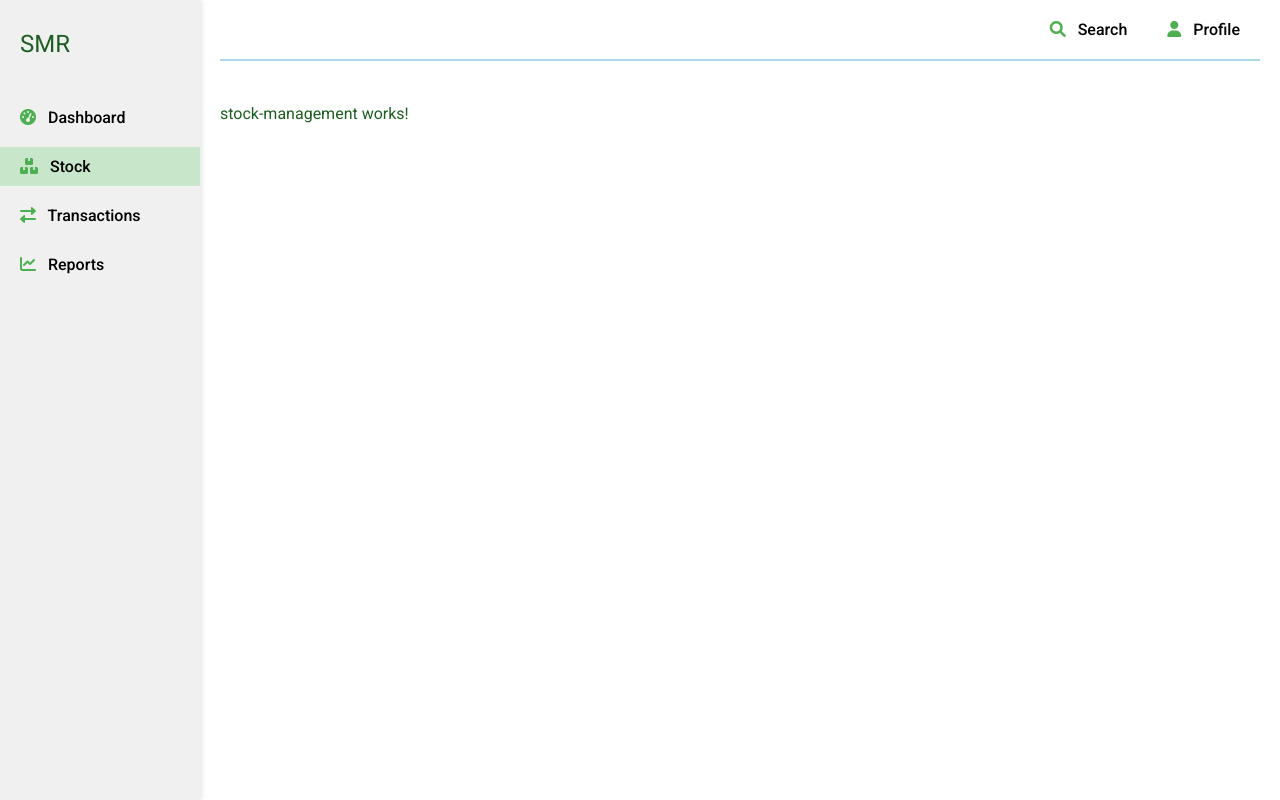
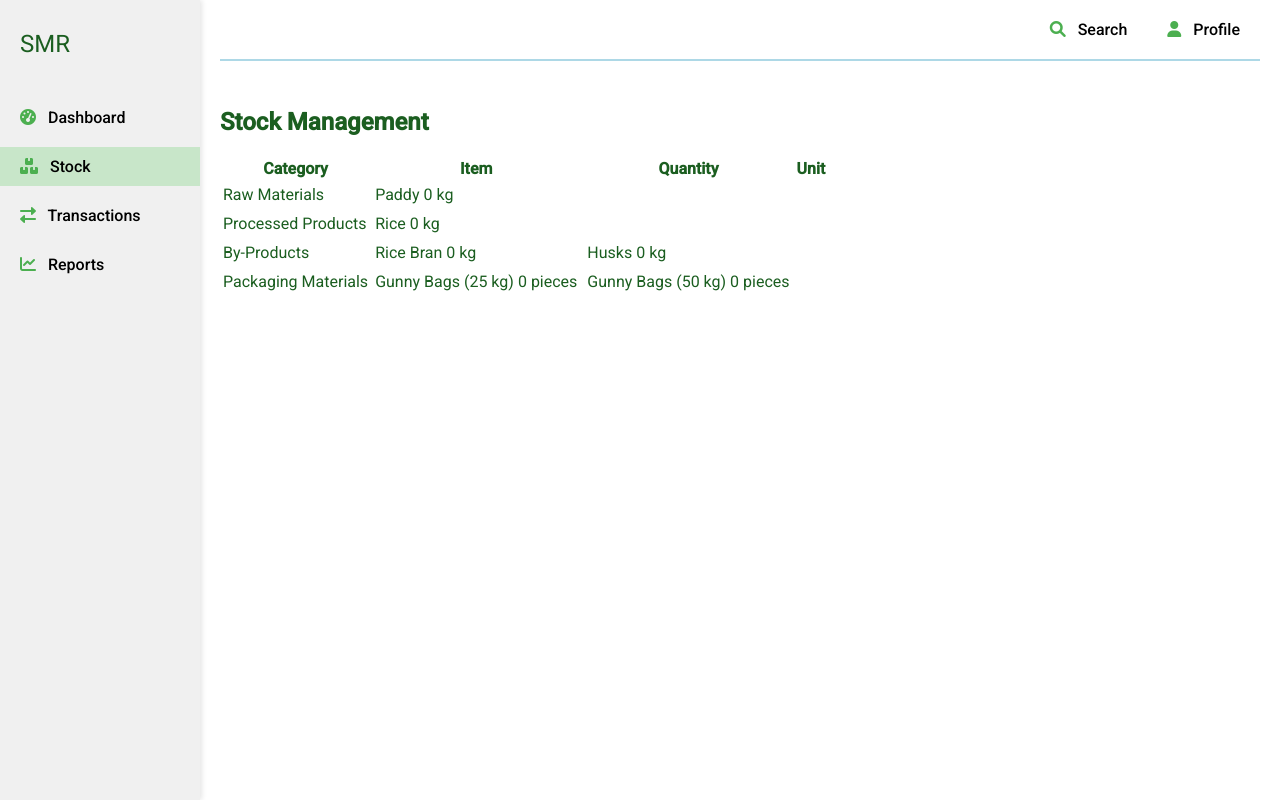
Before and after one commit to KothaNikhil/rice-factory-management, an Angular app: page /stock in a window 1280 px wide. Built offline with nearby package versions, Linux system fonts and the light colour scheme.

Commit message:
Enhance stock management component with detailed item display and remove unused item service, just sample(not real stock management)

```diff
--- a/src/app/modules/stock-management/stock-management.component.html
+++ b/src/app/modules/stock-management/stock-management.component.html
@@ -1 +1,25 @@
-<p>stock-management works!</p>
+<div>
+  <h2>Stock Management</h2>
+  <table>
+    <thead>
+      <tr>
+        <th>Category</th>
+        <th>Item</th>
+        <th>Quantity</th>
+        <th>Unit</th>
+      </tr>
+    </thead>
+    <tbody>
+      <tr *ngFor="let category of categories">
+        <td>{{ category.name }}</td>
+        <td *ngFor="let item of category.items">
+          <tr>
+            <td>{{ item.name }}</td>
+            <td>{{ item.quantity }}</td>
+            <td>{{ item.unit }}</td>
+          </tr>
+        </td>
+      </tr>
+    </tbody>
+  </table>
+</div>
--- a/src/app/modules/stock-management/stock-management.component.ts
+++ b/src/app/modules/stock-management/stock-management.component.ts
@@ -1,4 +1,5 @@
 import { Component, OnInit } from '@angular/core';
+import { CATEGORIES } from 'src/app/shared/constants/predefined-items';
 
 @Component({
   selector: 'app-stock-management',
@@ -6,10 +7,11 @@ import { Component, OnInit } from '@angular/core';
   styleUrls: ['./stock-management.component.scss']
 })
 export class StockManagementComponent implements OnInit {
+  categories = CATEGORIES;
 
   constructor() { }
 
   ngOnInit(): void {
+
   }
-
 }
--- a/src/app/shared/constants/predefined-items.ts
+++ b/src/app/shared/constants/predefined-items.ts
@@ -1,40 +1,6 @@
 export const CATEGORIES = [
-  { id: 1, name: 'Raw Materials' },
-  { id: 2, name: 'Processed Products' },
-  { id: 3, name: 'By-Products' },
-  { id: 4, name: 'Packaging Materials' },
-  { id: 5, name: 'Machinery and Spare Parts' },
+  { id: 1, name: 'Raw Materials', items: [{ id: 1, name: 'Paddy', quantity: 0, unit: 'kg' }] },
+  { id: 2, name: 'Processed Products', items: [{ id: 2, name: 'Rice', quantity: 0, unit: 'kg' }] },
+  { id: 3, name: 'By-Products', items: [{ id: 3, name: 'Rice Bran', quantity: 0, unit: 'kg' }, { id: 4, name: 'Husks', quantity: 0, unit: 'kg' }] },
+  { id: 4, name: 'Packaging Materials', items: [{ id: 5, name: 'Gunny Bags (25 kg)', quantity: 0, unit: 'pieces' }, { id: 6, name: 'Gunny Bags (50 kg)', quantity: 0, unit: 'pieces' }] },
 ];
-
-export const PREDEFINED_ITEMS = [
-  {
-    categoryId: 1,
-    categoryName: 'Raw Materials',
-    items: [
-      { id: 1, name: 'Paddy', quantity: 0, unit: 'kg' }
-    ],
-  },
-  {
-    categoryId: 2,
-    categoryName: 'Processed Products',
-    items: [
-      { id: 2, name: 'Rice', quantity: 0, unit: 'kg' },
-    ],
-  },
-  {
-    categoryId: 3,
-    categoryName: 'By-Products',
-    items: [
-      { id: 3, name: 'Rice Bran', quantity: 0, unit: 'kg' },
-      { id: 4, name: 'Husks', quantity: 0, unit: 'kg' },
-    ],
-  },
-  {
-    categoryId: 4,
-    categoryName: 'Packaging Materials',
-    items: [
-      { id: 5, name: 'Gunny Bags (25 kg)', quantity: 0, unit: 'pieces' },
-      { id: 6, name: 'Gunny Bags (50 kg)', quantity: 0, unit: 'pieces' },
-    ],
-  },
-];
```
Also changed, not shown: src/app/services/item.service.ts (deleted, +0 -22 lines), 1 other file (tests, documents, lock files or other folders).
